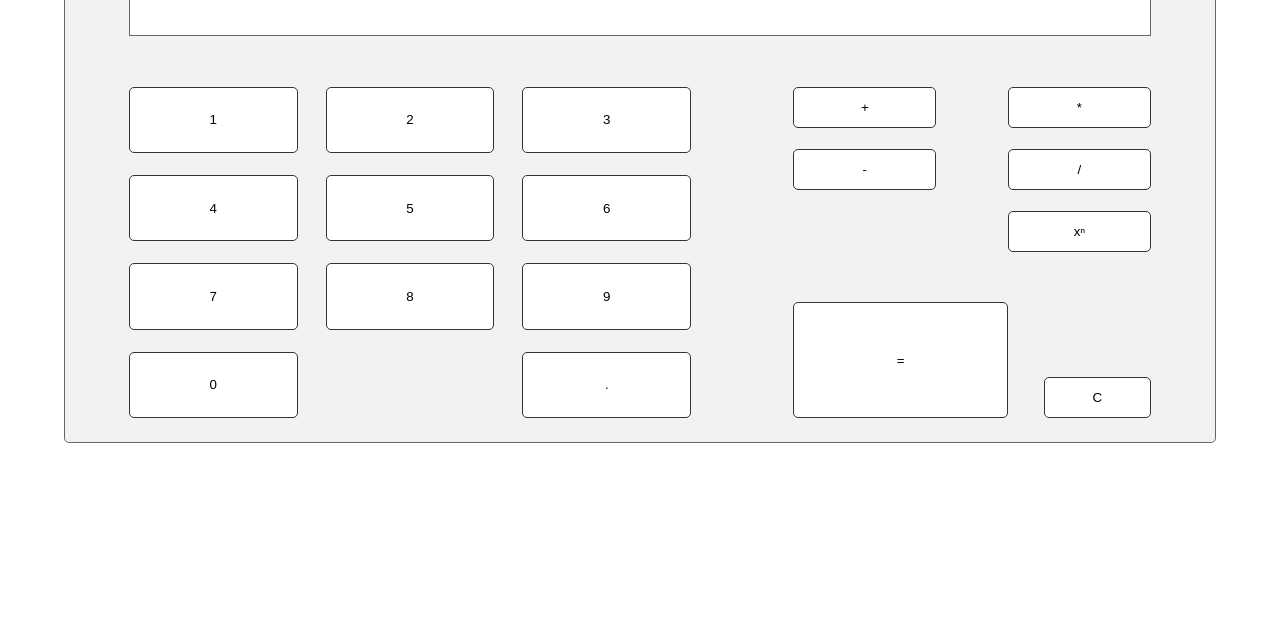
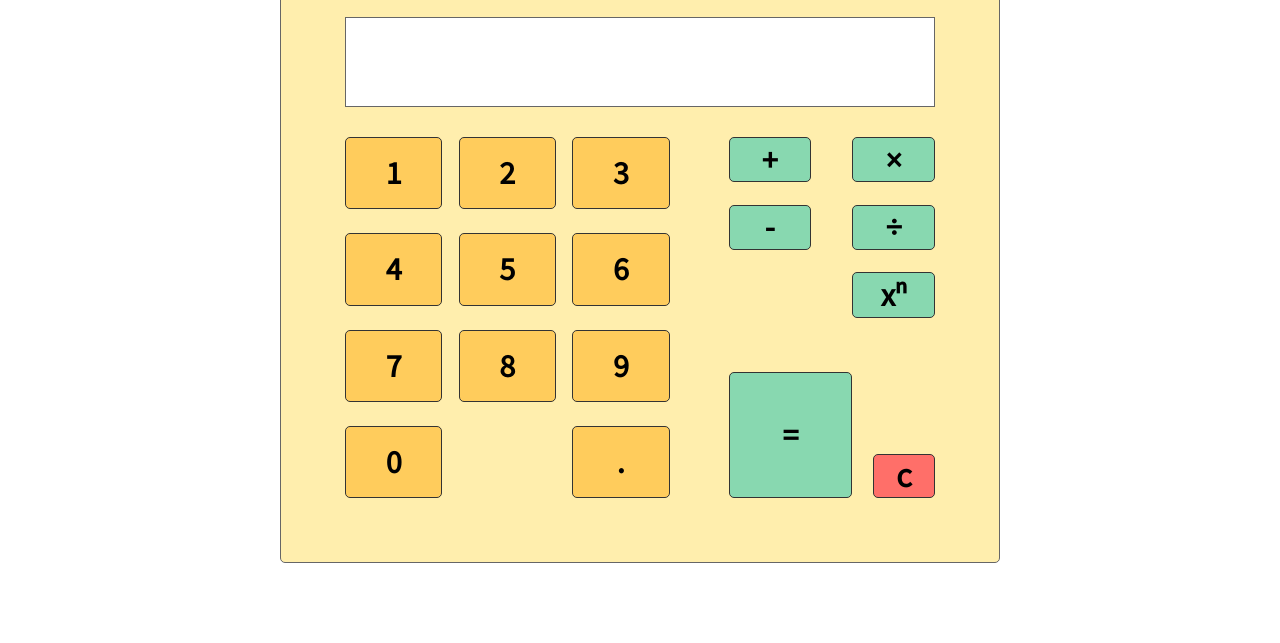
Before and after one commit to sebastianschnock/calculator, a website: page src/html/calculator.html in a window 1280 px wide. Shown: the part 157-800 px from the top of the page. Drawn offline with Linux system fonts and the light colour scheme; files that its build step writes are made by us from their sources; files whose address does not match are found by name.

Commit message:
Add 80ies beach style

```diff
--- a/package.json
+++ b/package.json
@@ -6,8 +6,9 @@
     "test": "mocha --compilers js:babel-register --reporter nyan",
     "build:html": "cp src/html/* dist",
     "build:css": "cp src/css/* dist",
+    "build:assets": "cp -r src/assets/* dist",
     "build:js": "browserify src/js/app.js -t babelify --outfile dist/calculator.js",
-    "build": "npm run build:html && npm run build:css && npm run build:js"
+    "build": "npm run build:html && npm run build:css && npm run build:assets && npm run build:js"
   },
   "repository": {
     "type": "git",
--- a/src/css/calculator.css
+++ b/src/css/calculator.css
@@ -67,6 +67,23 @@ html {
   box-sizing: inherit;
 }
 
+@font-face {
+	font-family: 'Computer Modern Serif';
+	src: url('fonts/cmunbx.woff') format('woff');
+	font-weight: bold;
+	font-style: normal;
+}
+
+@font-face {
+	font-family: 'Source Sans Pro';
+	src: url('fonts/SourceSansPro-Regular.otf') format('truetype');
+}
+
+@font-face {
+	font-family: 'Lobster';
+	src: url('fonts/Lobster_1.3.otf') format('truetype');
+}
+
 
 
 
@@ -80,13 +97,17 @@ html {
 
 
 .calc {
-	height: 70vh;
-	width: 90vw;
-	margin: 5vh auto;
-	padding: 3vh 5vw;
-	background-color: #f2f2f2;
+	height: 85vmin;
+	width: 90vmin;
+	margin: 5vmin auto;
+	padding: 2% 5% 4%;
 	border: 1px solid #666;
 	border-radius: 5px;
+	background: linear-gradient(to bottom, #96ceb4 0%,#96ceb4 15%,#ffeead 15%,#ffeead 100%);
+}
+
+.calc * {
+	font-size: 4vmin;
 }
 
 
@@ -102,11 +123,18 @@ html {
 
 
 .calc__header {
-	height: 10%;
-	font-weight: bold;
+	height: 13%;
+	margin-bottom: 5%;
+	display: flex;
+	align-items: center;
 }
 
-
+.calc__title {
+	font-family: 'Lobster', sans-serif;
+	font-size: 2.2em;
+	color: #ffccef;
+	text-shadow: 2px 2px 0px rgba(0,0,0,.4);
+}
 
 
 
@@ -126,6 +154,9 @@ html {
 	display: flex;
 	align-items: center;
 	justify-content: space-around;
+	font-family: 'Computer Modern Serif', serif;
+	font-weight: bold;
+	overflow: hidden;
 }
 
 
@@ -141,7 +172,7 @@ html {
 
 
 .calc__controls {
-	height: 75%;
+	height: 65%;
 	padding-top: 5%;
 	display: flex;
 	flex-wrap: wrap;
@@ -149,17 +180,15 @@ html {
 	justify-content: space-between;
 }
 
-.calc button {
+.calc__digit, .calc__opr, .calc__main {
 	background-color: #fff;
 	border: 1px solid #333;
 	background-color: #fff;
 	border-radius: 5px;
 	cursor: pointer;
 	outline: 0;
-}
-
-.calc button:hover {
-	background-color: rgba(0, 0, 0, .1);
+	font-family: 'Source Sans Pro', serif;
+	font-weight: bold;
 }
 
 /* remove dotted outline on buttons */
@@ -190,9 +219,13 @@ html {
 
 .calc__digit {
 	width: 30%;
-	height: 20%
+	height: 20%;
+	background-color: rgb(255, 204, 92);
 }
 
+.calc__digit:hover {
+	background-color: rgba(255, 204, 92, .5);
+}
 
 
 
@@ -217,6 +250,11 @@ html {
 .calc__opr {
 	width: 40%;
 	height: 25%;
+	background-color: rgb(136, 216, 176);
+}
+
+.calc__opr:hover {
+	background-color: rgba(136, 216, 176, .5);
 }
 
 .calc__opr:last-of-type {
@@ -253,9 +291,20 @@ html {
 .calc__main--calculate {
 	width: 60%;
 	height: 100%;
+	background-color: rgb(136, 216, 176);
+}
+
+.calc__main--calculate:hover {
+	background-color: rgba(136, 216, 176, .5);
 }
 
 .calc__main--clear {
 	width: 30%;
 	height: 35%;
+	background-color: rgb(255, 111, 105);
+	font-variant: small-caps;
 }
+
+.calc__main--clear:hover {
+	background-color: rgba(255, 111, 105, .5);
+}
--- a/src/html/calculator.html
+++ b/src/html/calculator.html
@@ -36,14 +36,14 @@
 			<div class='calc__operators'>
 				<button class='calc__opr calc__opr--add' data-calc-input=' + '>+</button>
 				<button class='calc__opr calc__opr--subtract' data-calc-input=' - '>-</button>
-				<button class='calc__opr calc__opr--multiply' data-calc-input=' * '>*</button>
-				<button class='calc__opr calc__opr--divide' data-calc-input=' / '>/</button>
+				<button class='calc__opr calc__opr--multiply' data-calc-input=' × '>×</button>
+				<button class='calc__opr calc__opr--divide' data-calc-input=' ÷ '>÷</button>
 				<button class='calc__opr calc__opr--exp' data-calc-input=' ^ '>xⁿ</button>
 			</div>
 
 			<div class='calc__main-controls'>
 				<button class='calc__main calc__main--calculate'>=</button>
-				<button class='calc__main calc__main--clear'>C</button>
+				<button class='calc__main calc__main--clear'>c</button>
 			</div>
 
 		</div>
--- a/src/js/operators.js
+++ b/src/js/operators.js
@@ -26,14 +26,14 @@ const operators = [
 		evaluate: (x, y) => x - y
 	},
 	{
-		symbol: '/',
+		symbol: '÷',
 		precedence: 3,
 		leftAssociative: true,
 		numberOfOperands: 2,
 		evaluate: (x, y) => x / y
 	},
 	{
-		symbol: '*',
+		symbol: '×',
 		precedence: 3,
 		leftAssociative: true,
 		numberOfOperands: 2,
```
Also changed, not shown: README.md, src/assets/fonts/Lobster_1.3.otf (added), src/assets/fonts/SourceSansPro-Regular.otf (added), src/assets/fonts/cmunbx.woff (added).
